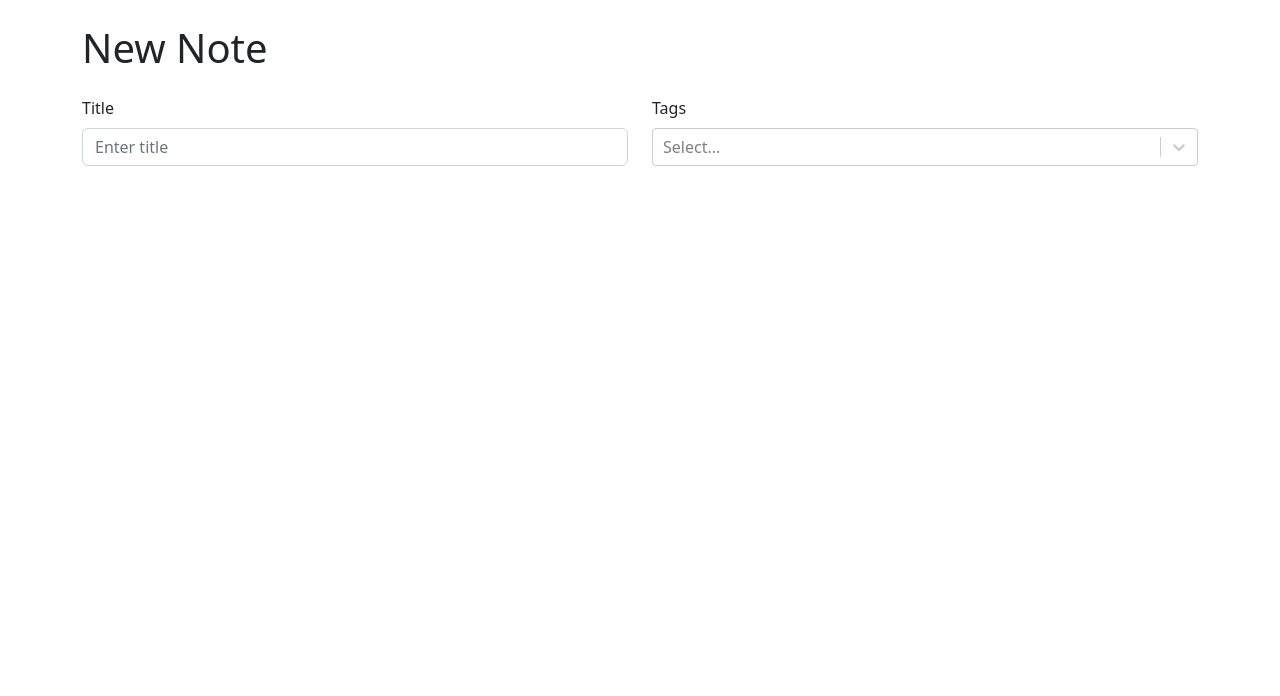
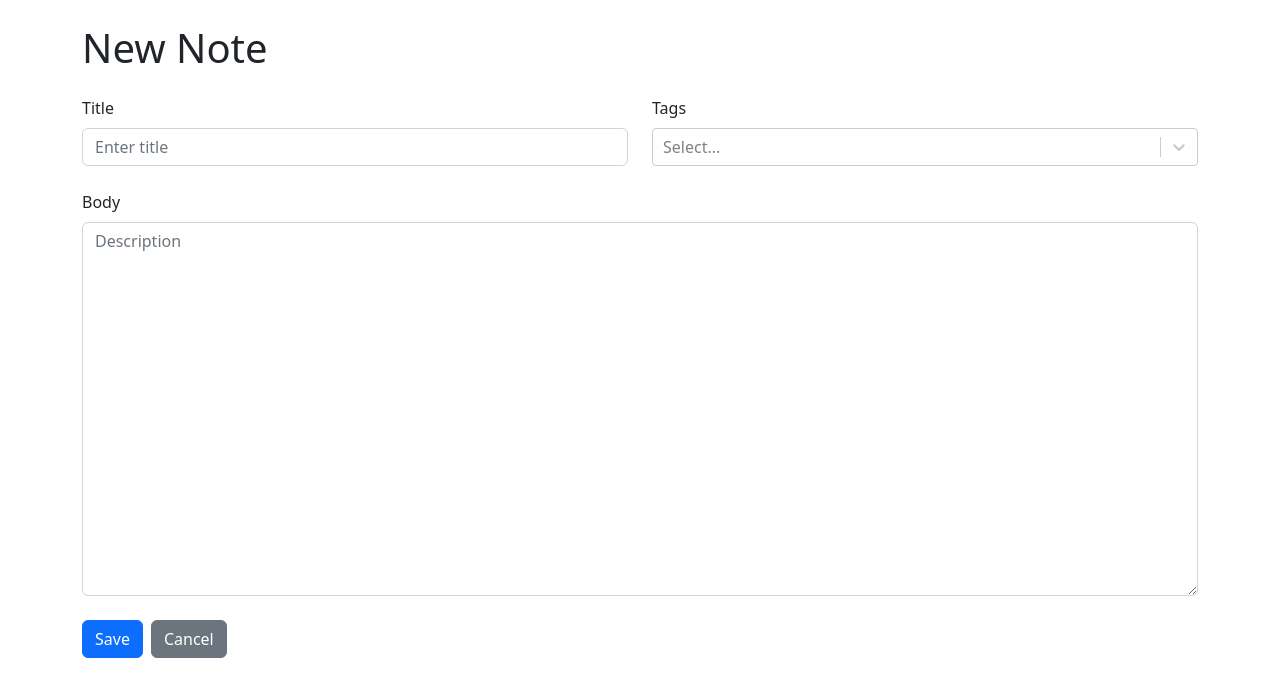
Before and after one commit to clew-bot/Note-taker-TS, a React (Vite) app: page /new in a window 1280 px wide. Shown: the top 696 px of the page. Built offline with nearby package versions, Linux system fonts and the light colour scheme.

Commit message:
form buttons and body

```diff
--- a/src/NoteForm.tsx
+++ b/src/NoteForm.tsx
@@ -19,6 +19,18 @@ export function NoteForm() {
             </Form.Group>
           </Col>
         </Row>
+        <Form.Group controlId="markdown">
+              <Form.Label>Body</Form.Label>
+              <Form.Control type="text" placeholder="Description" required as="textarea" rows={15} />
+            </Form.Group>
+            <Stack direction="horizontal" gap={2}>
+                <button type="submit" className="btn btn-primary">
+                    Save
+                </button>
+                <button type="button" className="btn btn-secondary">
+                    Cancel
+                </button>
+                </Stack>
       </Stack>
     </Form>
   );
```
